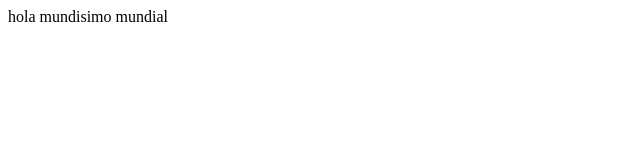
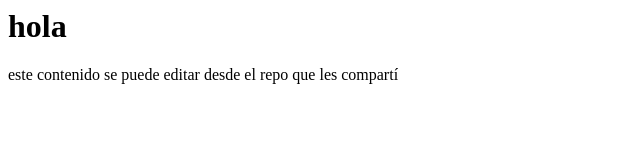
Before and after one commit to Mau-Molina/Mau-Molina.github.io, a plain HTML site: page index.html in a window 1280 px wide. Shown: the whole page, without its empty margins (0-640 px from the left). Drawn offline with Linux system fonts and the light colour scheme.

Commit message:
Update index.html
text added

```diff
--- a/index.html
+++ b/index.html
@@ -1,3 +1,11 @@
+<html>
+<head>
+<title>zona de pruebas</title>
+</head>
 <body>
-hola mundisimo mundial
+
+<h1>hola</h1>
+<p>este contenido se puede editar desde el repo que les compartí</p>
+
 </body>
+</html>
```
